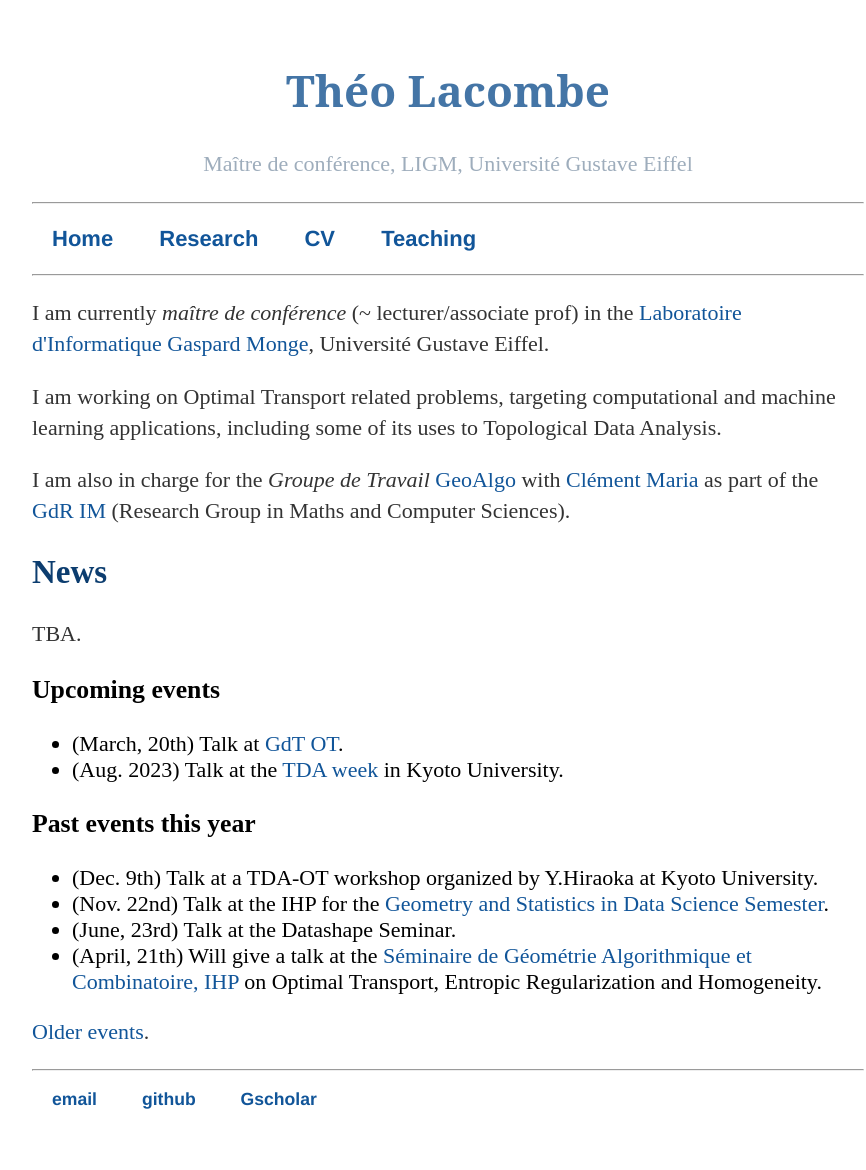
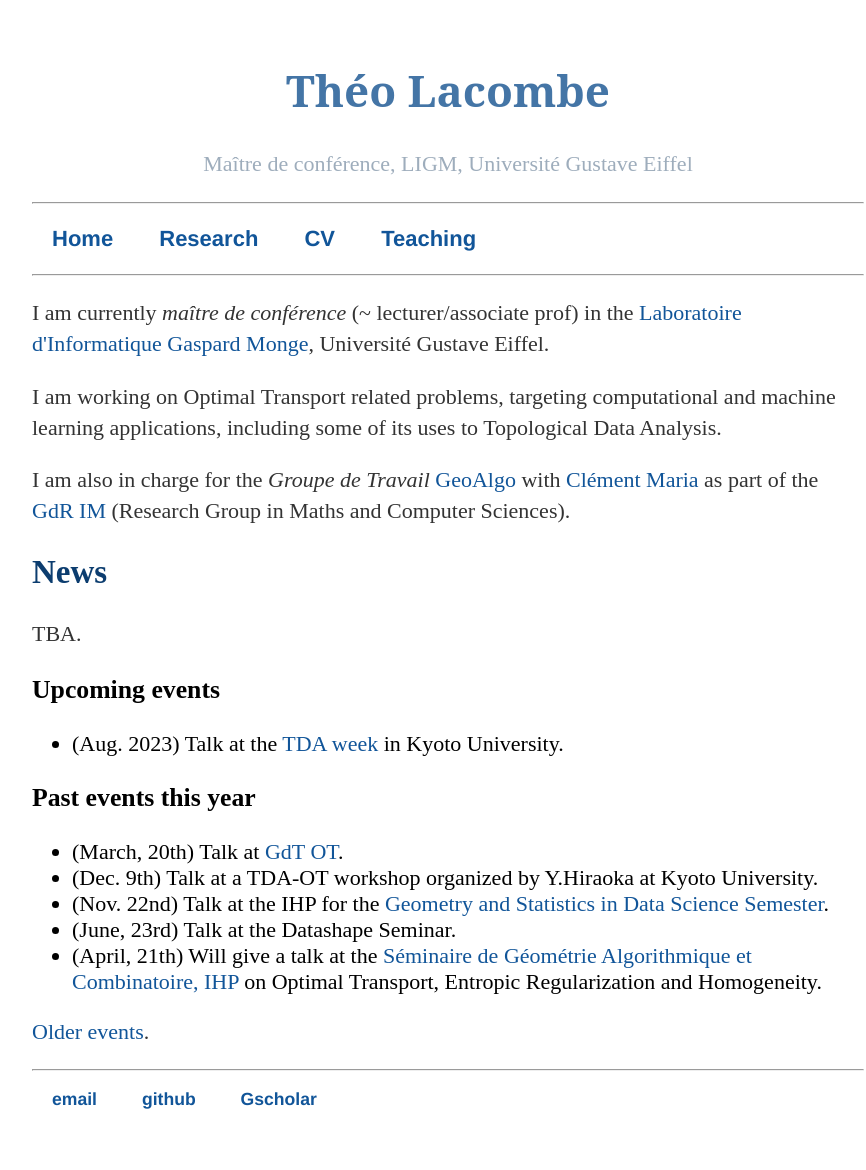
Before and after one commit to tlacombe/tlacombe.github.io, a Jekyll site: the page built from index.html, in a window 1280 px wide. Shown: the whole page, without its empty margins (192-1058 px from the left). Built offline with Jekyll 4.4.1, drawn with Linux system fonts in a browser that asks for light colours; part of the change alters nothing that is shown.

Commit message:
update news

```diff
--- a/index.html
+++ b/index.html
@@ -19,12 +19,12 @@ title: Théo Lacombe's webpage
 
 	<h3> Upcoming events</h3>
 	<ul>
-		<li>(March, 20th)  Talk at <a href="https://lucanenna.github.io/gdt/gdtot/">GdT OT</a>.
 		<li>(Aug. 2023) Talk at the <a href="https://sites.google.com/view/tdaweek2023">TDA week</a> in Kyoto University.
 	</ul>
 
         <h3> Past events this year</h3>
 	<ul>
+		<li>(March, 20th)  Talk at <a href="https://lucanenna.github.io/gdt/gdtot/">GdT OT</a>.
 		<li>(Dec. 9th) Talk at a TDA-OT workshop organized by Y.Hiraoka at Kyoto University.</li>
 		<li>(Nov. 22nd) Talk at the IHP for the <a href='https://indico.math.cnrs.fr/event/6590/timetable/#20220905.detailed'>Geometry and Statistics in Data Science Semester</a>.</li>
 		<li> (June, 23rd) Talk at the Datashape Seminar.</li>
```
